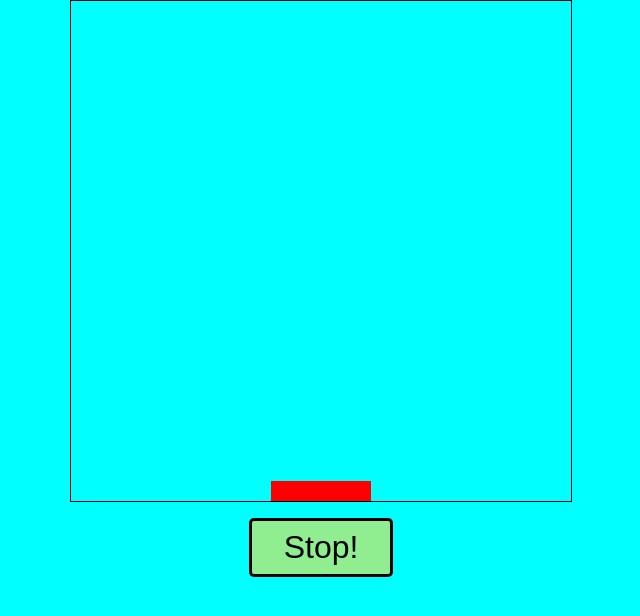
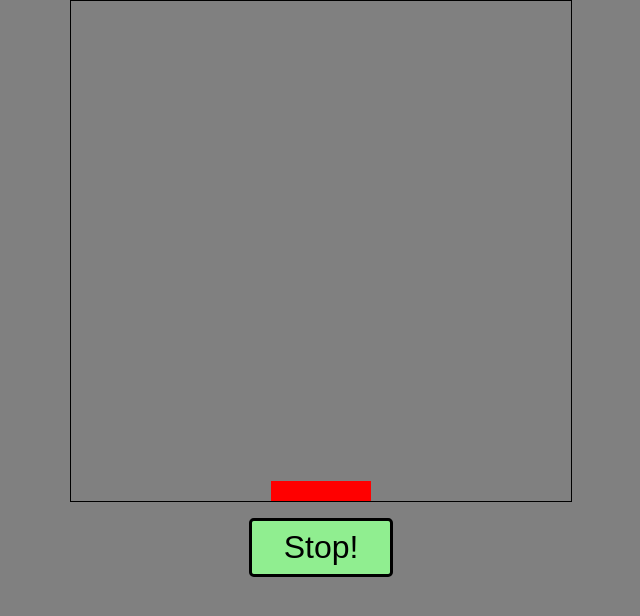
Before and after one commit to Kf3rn/BAks, a plain HTML site: page index.html in a window 1280 px wide. Shown: the whole page, without its empty margins (319-959 px from the left). Drawn offline with Linux system fonts and the light colour scheme.

Commit message:
Update index.html

```diff
--- a/index.html
+++ b/index.html
@@ -7,7 +7,7 @@
     <link rel="icon" href="fav.png">
     <meta name="viewport" content="width=device-width, initial-scale=1.0">
 </head>
-<body style="background-color:aqua";>
+<body style="background-color:#808080";>
 
 
    <div class="game">
```
